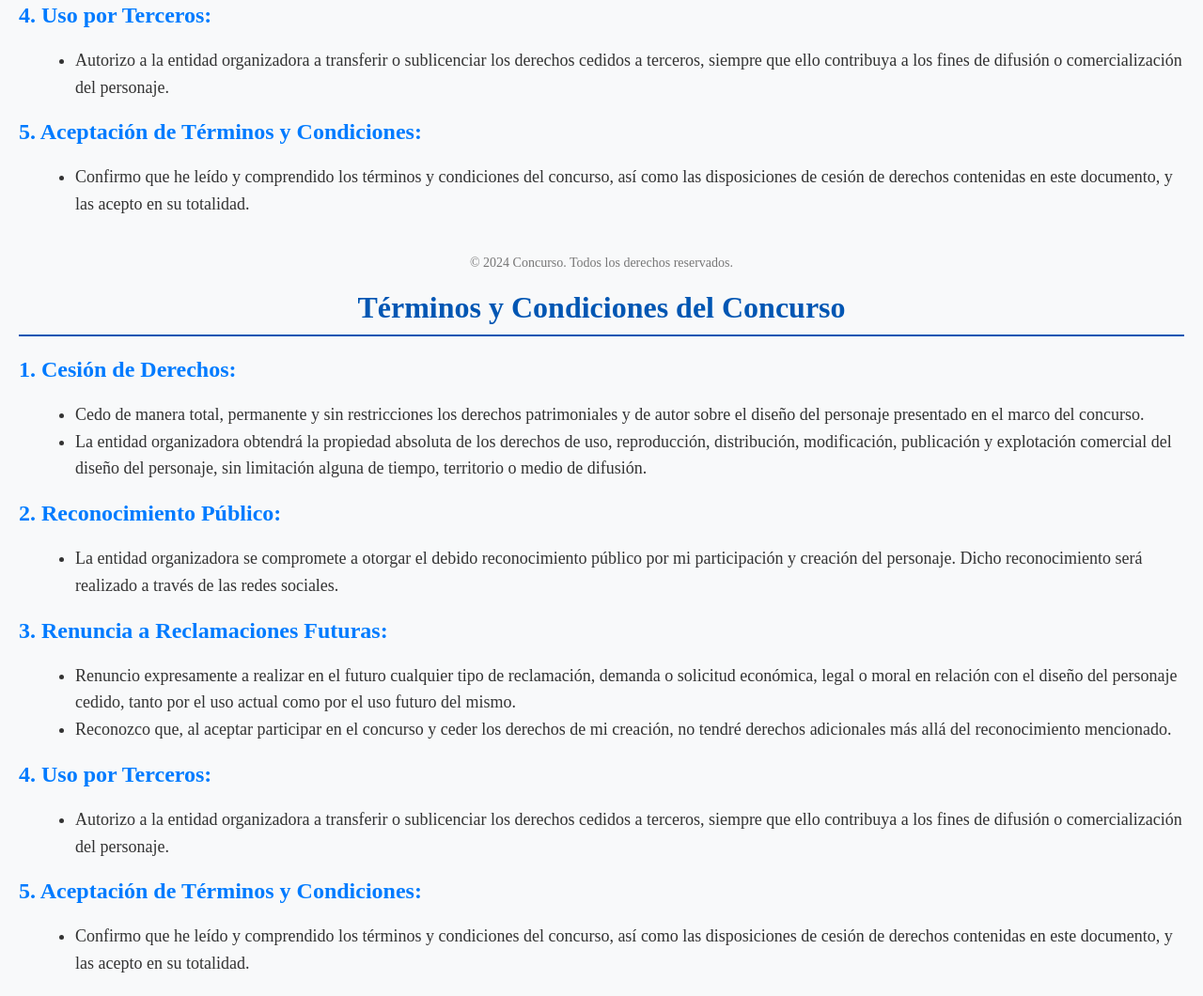
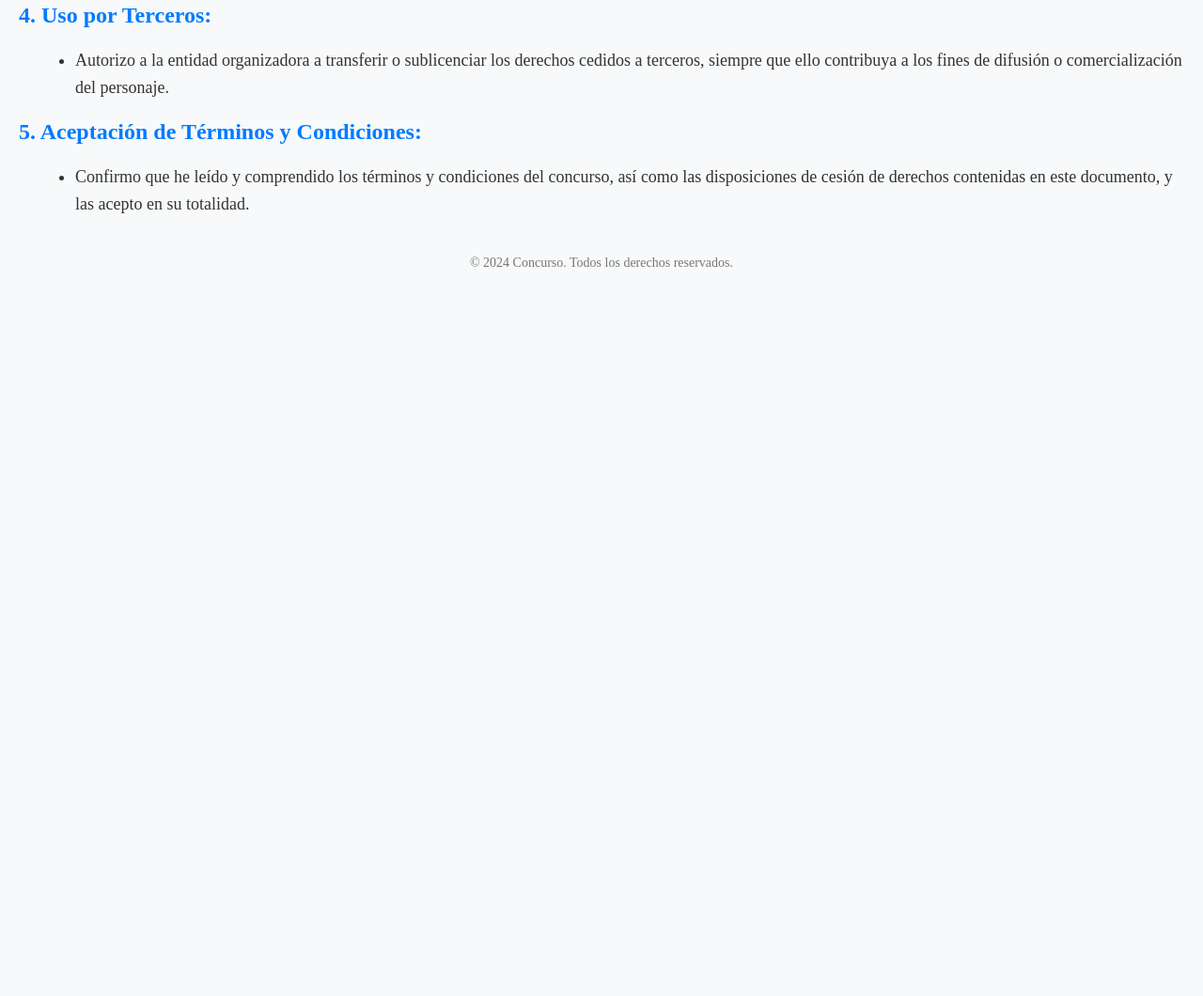
Before and after one commit to CasadelaDiabetes/concurso-de-diseno-de-personaje, a plain HTML site: page index.html in a window 1280 px wide. Shown: the part 520-1580 px from the top of the page at 94% size. After the commit the page ends 828 px from the top, so only its background shows below. Drawn offline with Linux system fonts and the light colour scheme.

Commit message:
Update index.html

```diff
--- a/index.html
+++ b/index.html
@@ -73,35 +73,3 @@
     </footer>
 </body>
 </html>
-
-<body>
-    <h1>Términos y Condiciones del Concurso</h1>
-
-    <h2>1. Cesión de Derechos:</h2>
-    <ul>
-        <li>Cedo de manera total, permanente y sin restricciones los derechos patrimoniales y de autor sobre el diseño del personaje presentado en el marco del concurso.</li>
-        <li>La entidad organizadora obtendrá la propiedad absoluta de los derechos de uso, reproducción, distribución, modificación, publicación y explotación comercial del diseño del personaje, sin limitación alguna de tiempo, territorio o medio de difusión.</li>
-    </ul>
-
-    <h2>2. Reconocimiento Público:</h2>
-    <ul>
-        <li>La entidad organizadora se compromete a otorgar el debido reconocimiento público por mi participación y creación del personaje. Dicho reconocimiento será realizado a través de las redes sociales.</li>
-    </ul>
-
-    <h2>3. Renuncia a Reclamaciones Futuras:</h2>
-    <ul>
-        <li>Renuncio expresamente a realizar en el futuro cualquier tipo de reclamación, demanda o solicitud económica, legal o moral en relación con el diseño del personaje cedido, tanto por el uso actual como por el uso futuro del mismo.</li>
-        <li>Reconozco que, al aceptar participar en el concurso y ceder los derechos de mi creación, no tendré derechos adicionales más allá del reconocimiento mencionado.</li>
-    </ul>
-
-    <h2>4. Uso por Terceros:</h2>
-    <ul>
-        <li>Autorizo a la entidad organizadora a transferir o sublicenciar los derechos cedidos a terceros, siempre que ello contribuya a los fines de difusión o comercialización del personaje.</li>
-    </ul>
-
-    <h2>5. Aceptación de Términos y Condiciones:</h2>
-    <ul>
-        <li>Confirmo que he leído y comprendido los términos y condiciones del concurso, así como las disposiciones de cesión de derechos contenidas en este documento, y las acepto en su totalidad.</li>
-    </ul>
-</body>
-</html>
```
